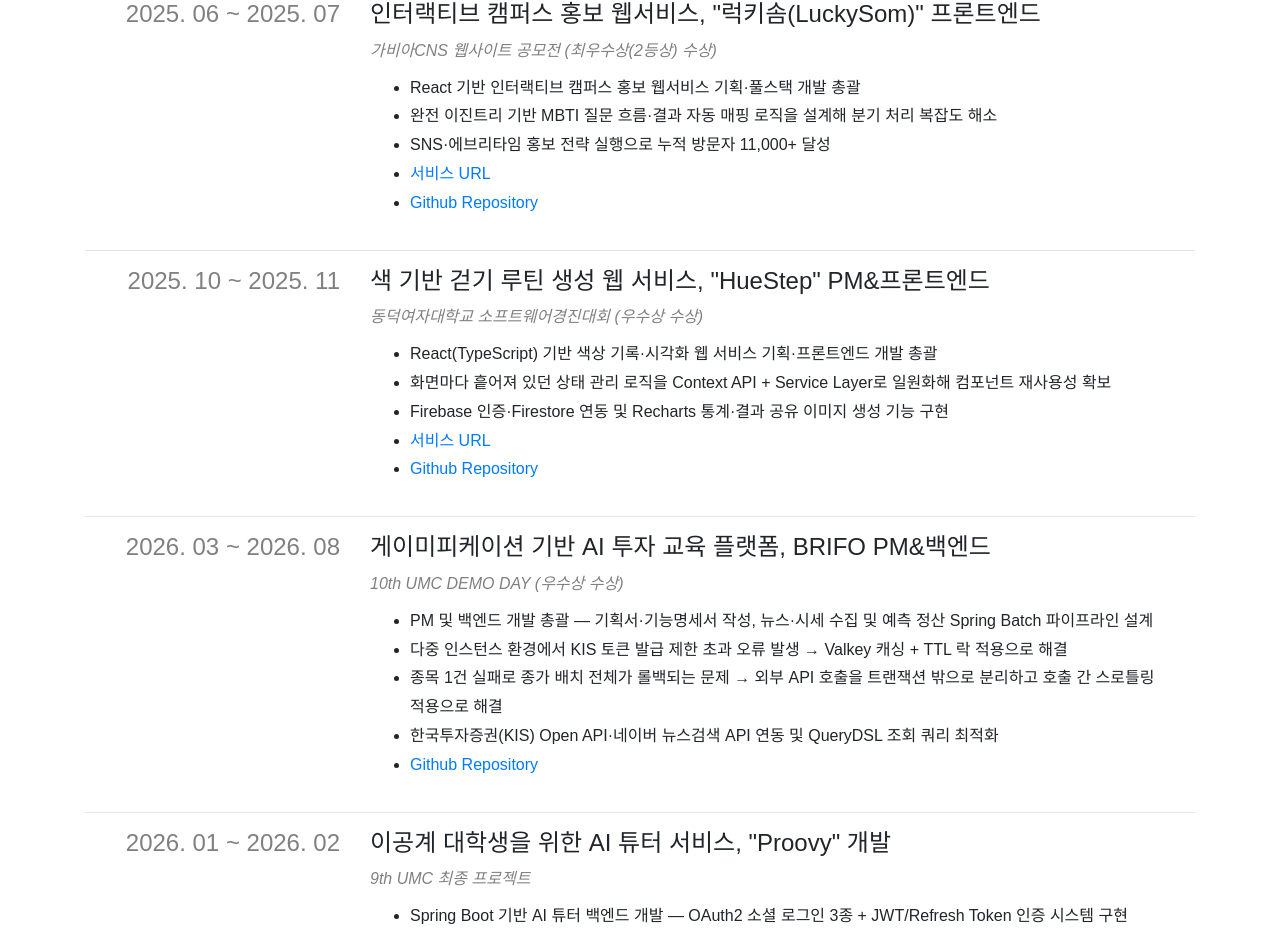
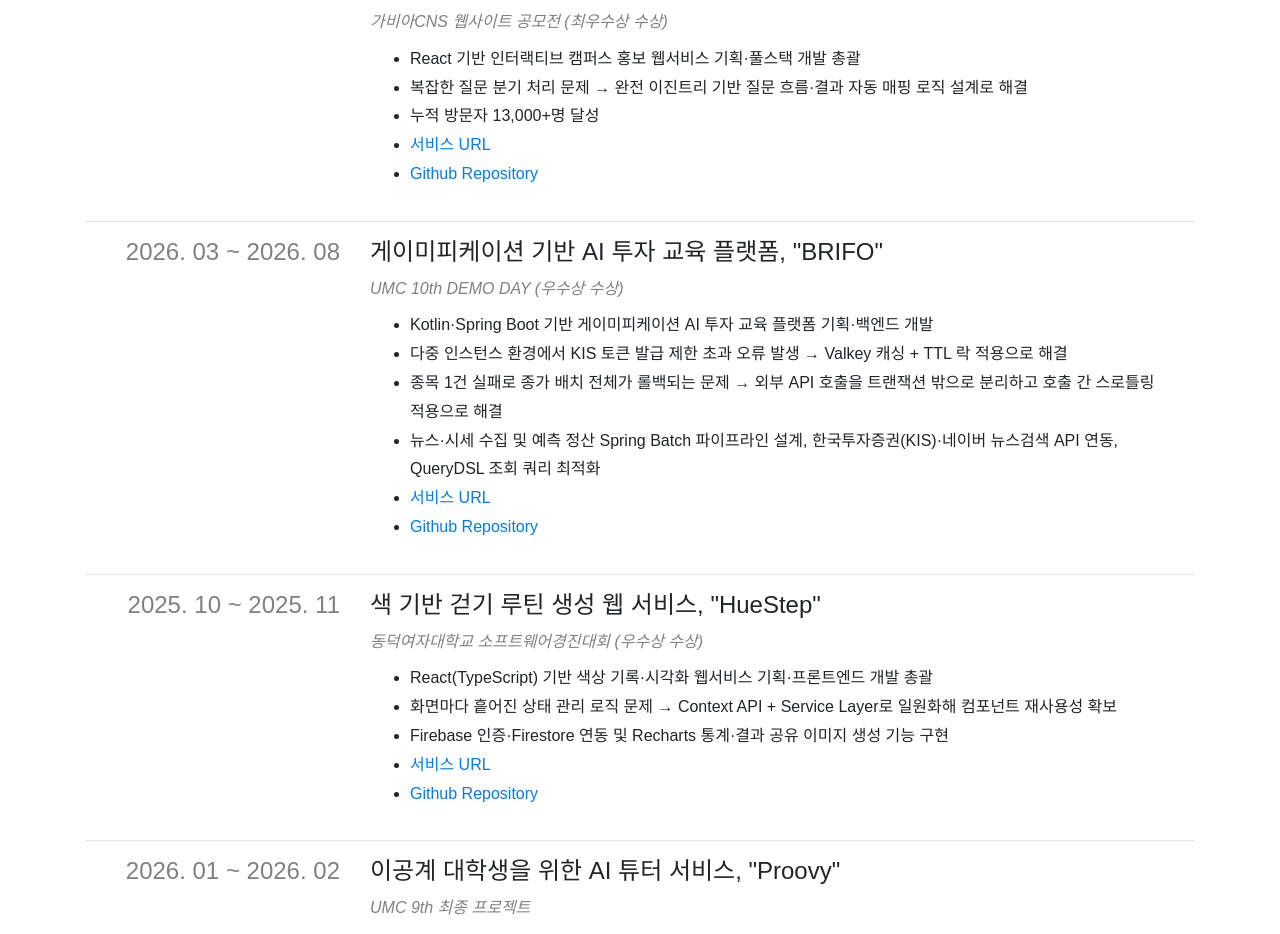
Before and after one commit to gaeunee2/resume-nextjs, a Next.js app: page / in a window 1280 px wide. Shown: the part 1688-2622 px from the top of the page. Built offline with nearby package versions, Linux system fonts and the light colour scheme; a web font is replaced by a local one.

Commit message:
Update portfolio: UMC 항목 통합, 마크다운 링크 지원 추가, 기타 프로필 업데이트

```diff
--- a/component/common/CommonRow.tsx
+++ b/component/common/CommonRow.tsx
@@ -4,18 +4,31 @@ import { IRow } from './IRow';
 import { Style } from './Style';
 import { CommonDescription } from './CommonDescription';
 
-// subTitle 내 개행문자(\n)를 <br/> 로 렌더링하고, http(s) URL 토큰은 링크로 변환
+// subTitle 내 개행문자(\n)를 <br/> 로 렌더링하고, [텍스트](url) 또는 http(s) URL 토큰을 링크로 변환
 function renderLine(line: string) {
-  return line.split(/(\s+)/).map((token, index) => {
-    if (/^https?:\/\//.test(token)) {
-      return (
-        <a key={index.toString()} href={token} target="_blank" rel="noopener noreferrer">
-          {token}
-        </a>
-      );
+  const linkPattern = /\[([^\]]+)\]\((https?:\/\/[^\s)]+)\)|(https?:\/\/\S+)/g;
+  const nodes: JSX.Element[] = [];
+  let lastIndex = 0;
+  let match: RegExpExecArray | null;
+
+  // eslint-disable-next-line no-cond-assign
+  while ((match = linkPattern.exec(line)) !== null) {
+    if (match.index > lastIndex) {
+      nodes.push(<Fragment key={nodes.length}>{line.slice(lastIndex, match.index)}</Fragment>);
     }
-    return <Fragment key={index.toString()}>{token}</Fragment>;
-  });
+    const [, label, labeledUrl, bareUrl] = match;
+    const href = labeledUrl ?? bareUrl;
+    nodes.push(
+      <a key={nodes.length} href={href} target="_blank" rel="noopener noreferrer">
+        {label ?? bareUrl}
+      </a>,
+    );
+    lastIndex = linkPattern.lastIndex;
+  }
+  if (lastIndex < line.length) {
+    nodes.push(<Fragment key={nodes.length}>{line.slice(lastIndex)}</Fragment>);
+  }
+  return nodes;
 }
 
 function renderMultiline(text: string) {
--- a/payload/awards.ts
+++ b/payload/awards.ts
@@ -6,7 +6,7 @@ const awards: IEtc.Payload = {
   list: [
     {
       title: '가비아CNS 웹사이트 공모전',
-      subTitle: '최우수상(2등상)',
+      subTitle: '최우수상',
       startedAt: '2025-07',
     },
     {
--- a/payload/etc.ts
+++ b/payload/etc.ts
@@ -21,34 +21,22 @@ const etc: IEtc.Payload = {
     },
     {
       title: 'AWS Student Builder Group',
-      subTitle: 'Core Member (운영진)',
+      subTitle: 'Core Member',
       startedAt: '2026-09',
       endedAt: '2027-01',
     },
     {
-      title: 'AWS Cloud Club Crew 3th',
-      subTitle: 'ACC DDWU 운영진\nKubernetes 세션 발표 및 Spring Boot 스터디 리딩',
+      title: 'AWS Cloud Club 3th',
+      subTitle: 'Core Member\nKubernetes 세션 발표 및 Spring Boot 스터디 리딩',
       startedAt: '2025-09',
       endedAt: '2026-02',
     },
     {
-      title: 'UMC 11th',
-      subTitle: '전국 대학생 연합 IT 프로젝트 동아리\n동덕여자대학교 부회장 · Plan 파트 활동',
-      startedAt: '2026-09',
+      title: 'UMC (전국 대학생 연합 IT 프로젝트 동아리)',
+      subTitle:
+        '11th · DDWU 부회장 · Plan 파트 활동 (26.09~27.02)\n10th · DDWU 회장 · Plan 파트 활동 (26.03~26.08)\nGit Session 진행 및 4개 대학(단국대·동덕여대·숭실대·중앙대) 연합 "MESH 해커톤" 기획·주최 · [랜딩페이지 바로가기](https://mesh-hackathon.vercel.app/)\n9th · Spring Boot 파트 활동 (25.09~26.02)',
+      startedAt: '2025-09',
       endedAt: '2027-02',
-    },
-    {
-      title: 'UMC 10th',
-      subTitle:
-        '전국 대학생 연합 IT 프로젝트 동아리\n동덕여자대학교 회장 · Plan 파트 활동\nGit Session 진행 및 4개 대학(단국대·동덕여대·숭실대·중앙대) 연합 ‘MESH’ 해커톤 기획·주최\n→ https://meshhack.umc.it.kr/',
-      startedAt: '2026-03',
-      endedAt: '2026-08',
-    },
-    {
-      title: 'UMC 9th',
-      subTitle: '전국 대학생 연합 IT 프로젝트 동아리\nSpring Boot 파트 챌린저',
-      startedAt: '2025-09',
-      endedAt: '2026-02',
     },
     {
       title: '위아이티 6th',
@@ -59,19 +47,9 @@ const etc: IEtc.Payload = {
     },
     {
       title: '코딩 교육봉사',
-      subTitle: '초등학생 대상 블록코딩·AI 교육봉사 활동',
+      subTitle: '초등학생 대상 블록코딩·AI 활용 교육봉사 활동',
       startedAt: '2024-07',
       endedAt: '2024-08',
-    },
-    {
-      title: 'FAT 2급',
-      subTitle: '자격증 취득',
-      startedAt: '2020-06',
-    },
-    {
-      title: 'ERP 인사관리 2급',
-      subTitle: '자격증 취득',
-      startedAt: '2020-10',
     },
   ],
 };
--- a/payload/experience.ts
+++ b/payload/experience.ts
@@ -5,17 +5,16 @@ const experience: IExperience.Payload = {
   disableTotalPeriod: true,
   list: [
     {
-      title: '누아 (NUUA)',
+      title: 'NUUA',
       positions: [
         {
           title: '백엔드 개발 인턴',
           startedAt: '2026-08',
           descriptions: [
             'Kotlin·Spring Boot 기반 Aggregator 서버 개발',
-            'Aggregator 레거시 코드 리팩토링',
-            '항공사 연동 개발',
+            '레거시 코드 리팩토링 및 항공사 연동 개발',
           ],
-          skillKeywords: ['Kotlin', 'Spring Boot'],
+          skillKeywords: ['Kotlin', 'Spring Boot', 'Mybatis', 'Redis', 'Kafka'],
         },
       ],
     },
--- a/payload/project.ts
+++ b/payload/project.ts
@@ -4,20 +4,20 @@ const project: IProject.Payload = {
   disable: false,
   list: [
     {
-      title: '인터랙티브 캠퍼스 홍보 웹서비스, "럭키솜(LuckySom)" 프론트엔드',
+      title: '인터랙티브 캠퍼스 홍보 웹서비스, "럭키솜(LuckySom)"',
       startedAt: '2025-06',
       endedAt: '2025-07',
-      where: '가비아CNS 웹사이트 공모전 (최우수상(2등상) 수상)',
+      where: '가비아CNS 웹사이트 공모전 (최우수상 수상)',
       descriptions: [
         {
           content: 'React 기반 인터랙티브 캠퍼스 홍보 웹서비스 기획·풀스택 개발 총괄',
         },
         {
           content:
-            '완전 이진트리 기반 MBTI 질문 흐름·결과 자동 매핑 로직을 설계해 분기 처리 복잡도 해소',
+            '복잡한 질문 분기 처리 문제 → 완전 이진트리 기반 질문 흐름·결과 자동 매핑 로직 설계로 해결',
         },
         {
-          content: 'SNS·에브리타임 홍보 전략 실행으로 누적 방문자 11,000+ 달성',
+          content: '누적 방문자 13,000+명 달성',
         },
         {
           content: '서비스 URL',
@@ -30,17 +30,48 @@ const project: IProject.Payload = {
       ],
     },
     {
-      title: '색 기반 걷기 루틴 생성 웹 서비스, "HueStep" PM&프론트엔드',
+      title: '게이미피케이션 기반 AI 투자 교육 플랫폼, "BRIFO"',
+      startedAt: '2026-03',
+      endedAt: '2026-08',
+      where: 'UMC 10th DEMO DAY (우수상 수상)',
+      descriptions: [
+        {
+          content: 'Kotlin·Spring Boot 기반 게이미피케이션 AI 투자 교육 플랫폼 기획·백엔드 개발',
+        },
+        {
+          content:
+            '다중 인스턴스 환경에서 KIS 토큰 발급 제한 초과 오류 발생 → Valkey 캐싱 + TTL 락 적용으로 해결',
+        },
+        {
+          content:
+            '종목 1건 실패로 종가 배치 전체가 롤백되는 문제 → 외부 API 호출을 트랜잭션 밖으로 분리하고 호출 간 스로틀링 적용으로 해결',
+        },
+        {
+          content:
+            '뉴스·시세 수집 및 예측 정산 Spring Batch 파이프라인 설계, 한국투자증권(KIS)·네이버 뉴스검색 API 연동, QueryDSL 조회 쿼리 최적화',
+        },
+        {
+          content: '서비스 URL',
+          href: 'https://brifo.ai.kr/',
+        },
+        {
+          content: 'Github Repository',
+          href: 'https://github.com/Team-BRIFO',
+        },
+      ],
+    },
+    {
+      title: '색 기반 걷기 루틴 생성 웹 서비스, "HueStep"',
       startedAt: '2025-10',
       endedAt: '2025-11',
       where: '동덕여자대학교 소프트웨어경진대회 (우수상 수상)',
       descriptions: [
         {
-          content: 'React(TypeScript) 기반 색상 기록·시각화 웹 서비스 기획·프론트엔드 개발 총괄',
+          content: 'React(TypeScript) 기반 색상 기록·시각화 웹서비스 기획·프론트엔드 개발 총괄',
         },
         {
           content:
-            '화면마다 흩어져 있던 상태 관리 로직을 Context API + Service Layer로 일원화해 컴포넌트 재사용성 확보',
+            '화면마다 흩어진 상태 관리 로직 문제 → Context API + Service Layer로 일원화해 컴포넌트 재사용성 확보',
         },
         {
           content: 'Firebase 인증·Firestore 연동 및 Recharts 통계·결과 공유 이미지 생성 기능 구현',
@@ -56,42 +87,13 @@ const project: IProject.Payload = {
       ],
     },
     {
-      title: '게이미피케이션 기반 AI 투자 교육 플랫폼, BRIFO PM&백엔드',
-      startedAt: '2026-03',
-      endedAt: '2026-08',
-      where: '10th UMC DEMO DAY (우수상 수상)',
+      title: '이공계 대학생을 위한 AI 튜터 서비스, "Proovy"',
+      startedAt: '2026-01',
+      endedAt: '2026-02',
+      where: 'UMC 9th 최종 프로젝트',
       descriptions: [
         {
-          content:
-            'PM 및 백엔드 개발 총괄 — 기획서·기능명세서 작성, 뉴스·시세 수집 및 예측 정산 Spring Batch 파이프라인 설계',
-        },
-        {
-          content:
-            '다중 인스턴스 환경에서 KIS 토큰 발급 제한 초과 오류 발생 → Valkey 캐싱 + TTL 락 적용으로 해결',
-        },
-        {
-          content:
-            '종목 1건 실패로 종가 배치 전체가 롤백되는 문제 → 외부 API 호출을 트랜잭션 밖으로 분리하고 호출 간 스로틀링 적용으로 해결',
-        },
-        {
-          content:
-            '한국투자증권(KIS) Open API·네이버 뉴스검색 API 연동 및 QueryDSL 조회 쿼리 최적화',
-        },
-        {
-          content: 'Github Repository',
-          href: 'https://github.com/Team-BRIFO',
-        },
-      ],
-    },
-    {
-      title: '이공계 대학생을 위한 AI 튜터 서비스, "Proovy" 개발',
-      startedAt: '2026-01',
-      endedAt: '2026-02',
-      where: '9th UMC 최종 프로젝트',
-      descriptions: [
-        {
-          content:
-            'Spring Boot 기반 AI 튜터 백엔드 개발 — OAuth2 소셜 로그인 3종 + JWT/Refresh Token 인증 시스템 구현',
+          content: 'Java·Spring Boot 기반 AI 튜터 웹서비스 백엔드 개발',
         },
         {
           content:
@@ -99,7 +101,15 @@ const project: IProject.Payload = {
         },
         {
           content:
-            'GitHub Actions CI/CD 파이프라인 + Flyway 마이그레이션 구축으로 배포 자동화 및 스키마 정합성 확보',
+            'AWS RDS·Redis·EC2 기반 인프라 아키텍처 설계 및 nginx 리버스 프록시·API 게이트웨이(/api, /ai 분기) 구성',
+        },
+        {
+          content:
+            'OAuth2 소셜 로그인 3종 + JWT/Refresh Token 인증 시스템 구현, GitHub Actions 기반 EC2 자동 배포(CD) 파이프라인 및 Flyway 마이그레이션 구축',
+        },
+        {
+          content: '서비스 URL',
+          href: 'https://proovy.ai.kr/',
         },
         {
           content: 'Github Repository',
--- a/payload/skill.ts
+++ b/payload/skill.ts
@@ -20,11 +20,11 @@ const language: ISkill.Skill = {
       level: 3,
     },
     {
-      title: 'Kotlin (Android)',
+      title: 'Python',
       level: 2,
     },
     {
-      title: 'Python',
+      title: 'Kotlin (Android)',
       level: 2,
     },
   ],
```
Also changed, not shown: 2 other files (tests, documents, lock files or other folders).
